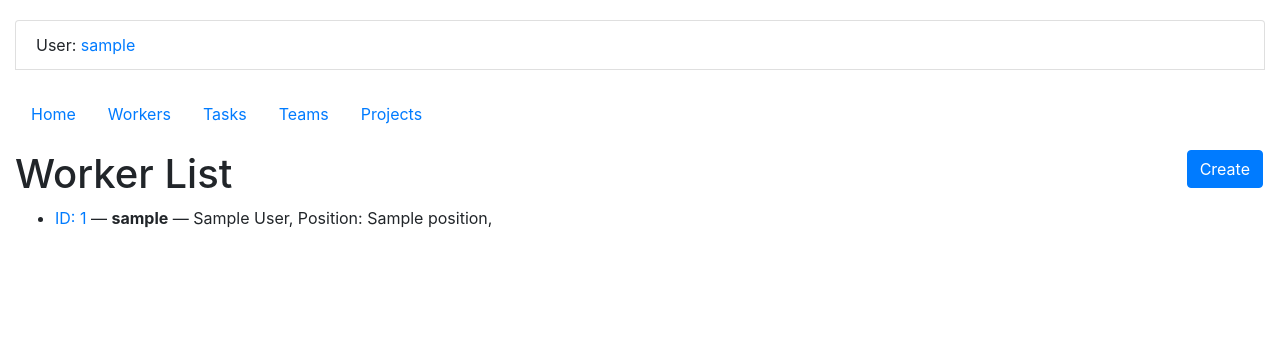
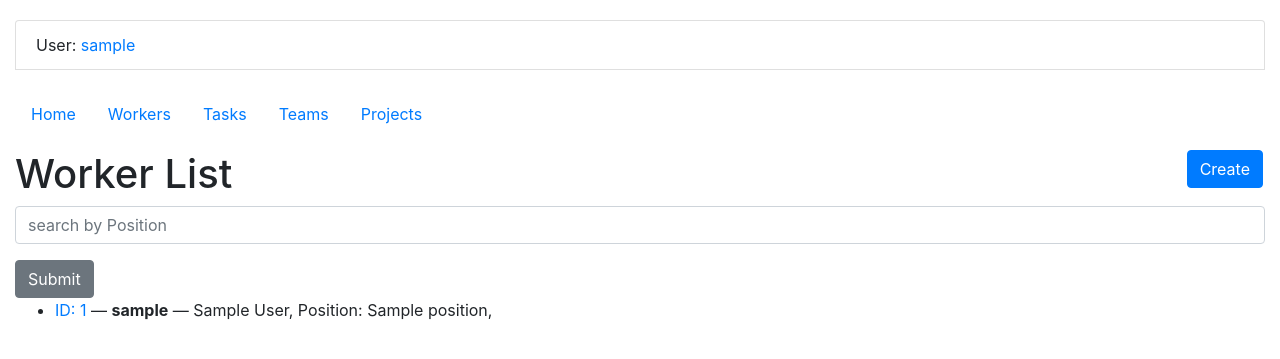
Before and after one commit to DLisovyi94/Task-manager-for-IT-companies, a Django app: page /workers/ in a window 1280 px wide. Shown: the top 359 px of the page. Run offline with Django 5.2, Linux system fonts and the light colour scheme; a user stored in the database is signed in; tables that the repository leaves empty hold one stand-in row (values such as "Sample post"); parts of the project's set-up code (start-up, migrations or seed data) failed here and were passed over; some libraries are stand-ins or nearby versions.

Commit message:
feat: Add search form to worker_list"

```diff
--- a/task/forms.py
+++ b/task/forms.py
@@ -84,14 +84,14 @@ class ProjectUpdateForm(forms.ModelForm):
 #     return license_number
 #
 #
-# class DriverSearchForm(forms.Form):
-#     username = forms.CharField(
-#         max_length=255,
-#         required=False,
-#         label="",
-#         widget=forms.TextInput(
-#             attrs={"placeholder": "search by Username"})
-#     )
+class WorkerSearchForm(forms.Form):
+    position = forms.CharField(
+        max_length=255,
+        required=False,
+        label="",
+        widget=forms.TextInput(
+            attrs={"placeholder": "search by Position"})
+    )
 #
 #
 # class CarSearchForm(forms.Form):
--- a/task/views.py
+++ b/task/views.py
@@ -13,7 +13,7 @@ from task.forms import (
     TeamCreationForm,
     TeamUpdateForm,
     ProjectCreationForm,
-    ProjectUpdateForm
+    ProjectUpdateForm, WorkerSearchForm
 )
 from task.models import (
     Position,
@@ -67,6 +67,23 @@ class WorkerListView(LoginRequiredMixin, ListView):
     context_object_name = "worker_list"
     template_name = "task/worker_list.html"
     paginate_by = 5
+
+
+    def get_context_data(self, *, object_list=None, **kwargs):
+        context = super(WorkerListView, self).get_context_data(**kwargs)
+        position = self.request.GET.get("position", "")
+        context["position"] = position
+        context["search_form"] = WorkerSearchForm(
+            initial={"position": position}
+        )
+        return context
+
+    def get_queryset(self):
+        queryset = Worker.objects.all()
+        form = WorkerSearchForm(self.request.GET)
+        if form.is_valid():
+            return queryset.filter(position__name__icontains=form.cleaned_data["position"])
+        return queryset
 
 
 class WorkerDetailView(LoginRequiredMixin, DetailView):
--- a/templates/task/worker_list.html
+++ b/templates/task/worker_list.html
@@ -1,4 +1,5 @@
 {% extends "base.html" %}
+{% load crispy_forms_filters %}
 
 {% block content %}
   <h1>
@@ -7,6 +8,10 @@
       Create
     </a>
   </h1>
+  <form method="get" action="">
+      {{ search_form|crispy }}
+      <input class="btn btn-secondary" type="submit" value="Submit">
+  </form>
 
   {% if worker_list %}
     <ul>
```
